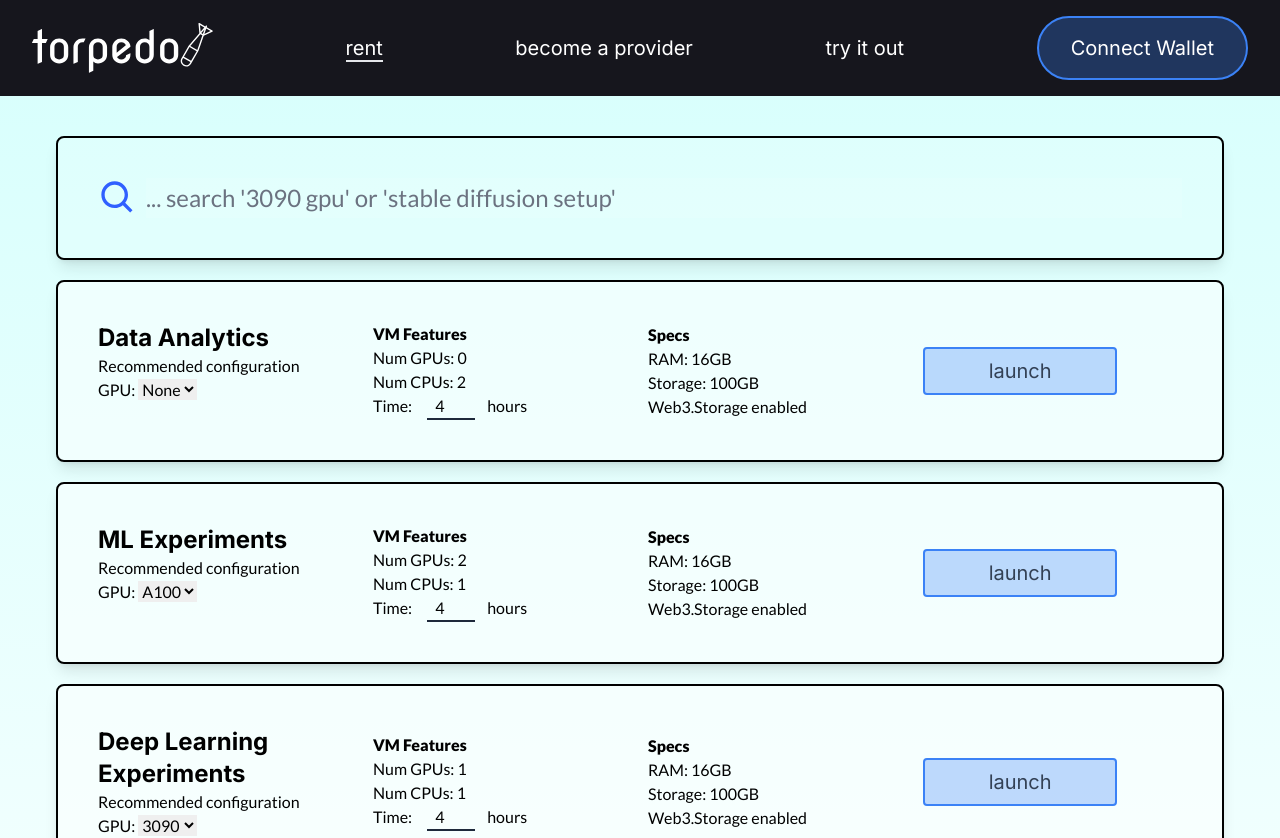
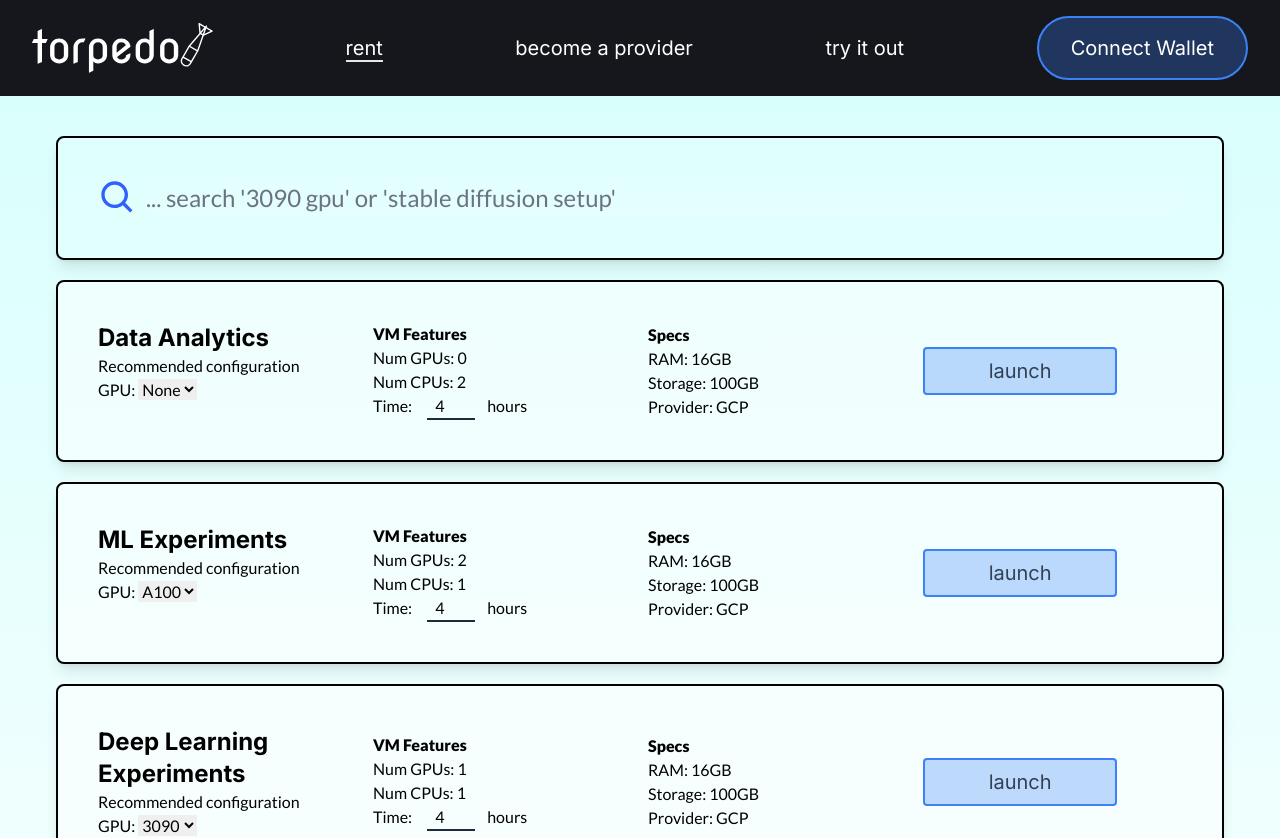
Before and after one commit to torpedo-network/torpedo-web, a Next.js app: page /app in a window 1280 px wide. Shown: the top 838 px of the page. Built offline with nearby package versions, Linux system fonts and the light colour scheme.

Commit message:
Remove web3.storage tag and add provider tag

```diff
--- a/components/RecommendedConfig.tsx
+++ b/components/RecommendedConfig.tsx
@@ -199,7 +199,8 @@ export default function RecommendedConfig({
           <b>Specs</b>
           <p>RAM: 16GB</p>
           <p>Storage: 100GB</p>
-          <p>Web3.Storage enabled</p>
+          <p>Provider: GCP</p>
+          {/* <p>Web3.Storage enabled</p> */}
         </div>
 
         <div className="col-span-1 flex flex-col justify-center">
```
